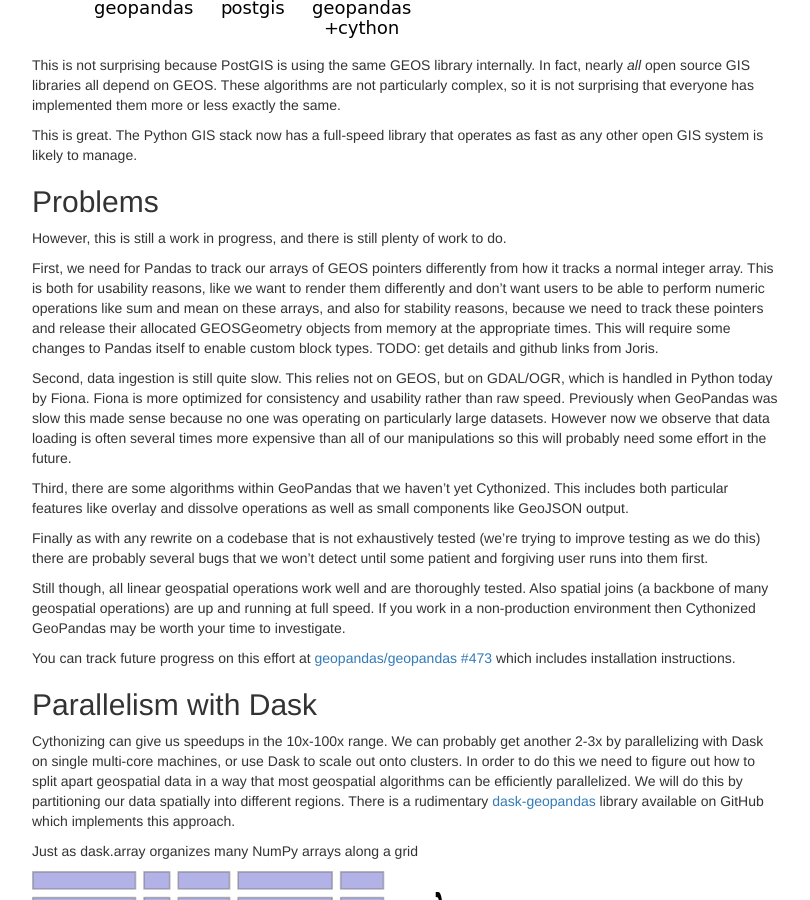
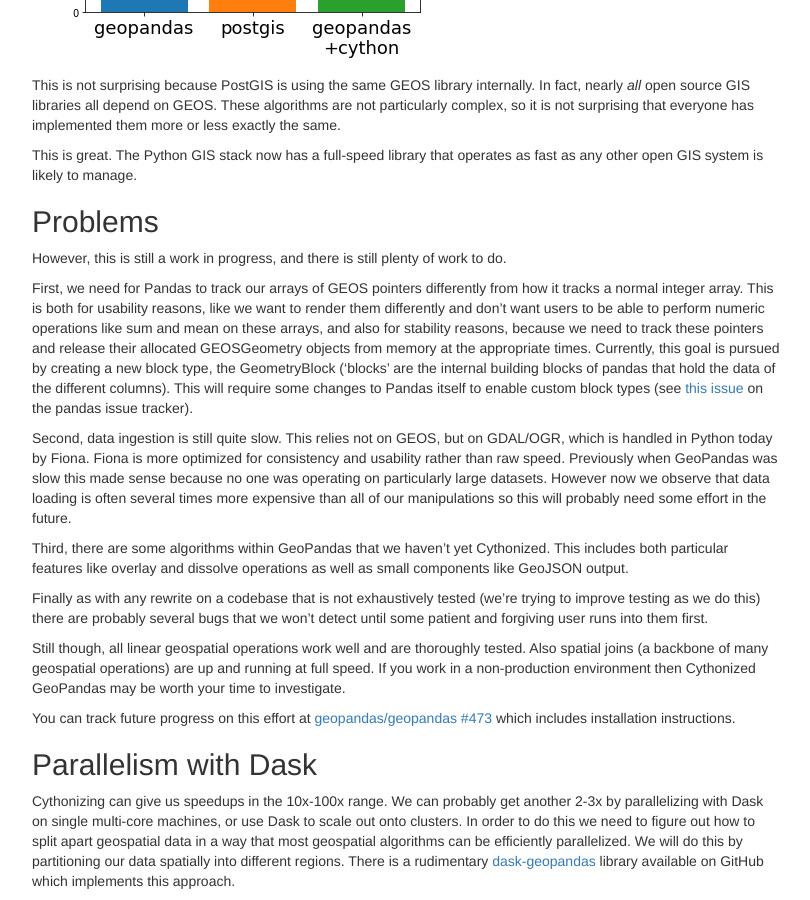
Before and after one commit to besyskymnbk/blog, a Jekyll site: the page built from _posts/work/2017-09-09-accelerating-geopandas-1.md, in a window 1280 px wide and 900 px high, scrolled down 4567 px. Shown: the whole window, without its empty margins (233-1043 px from the left). Built offline with Jekyll 4.4.1, drawn with Linux system fonts in a browser that asks for light colours; comment, search, counter and statistics services are not loaded; some of the changed text lies outside the part shown.

Commit message:
some small updates (#20)

```diff
--- a/_posts/work/2017-09-09-accelerating-geopandas-1.md
+++ b/_posts/work/2017-09-09-accelerating-geopandas-1.md
@@ -164,7 +164,7 @@ This is inefficient for two reasons:
 
 In Joris's recent [EuroSciPy talk](https://www.youtube.com/watch?v=bWsA2R707BM)
 he compares performance to [PostGIS](http://postgis.net/), the standard
-geospatial plugin for the popular PostgreSQL database.  He finds that while
+geospatial plugin for the popular PostgreSQL database ([original notebook](https://github.com/jorisvandenbossche/talks/blob/master/2017_EuroScipy_geopandas/geopandas_postgis_comparison.ipynb) with the comparison).  He finds that while
 GeoPandas can often be as expressive as PostGIS it is also much slower.  Here
 is his benchmark query against the NYC census data.
 
@@ -271,9 +271,12 @@ how it tracks a normal integer array.  This is both for usability reasons, like
 we want to render them differently and don't want users to be able to perform
 numeric operations like sum and mean on these arrays, and also for stability
 reasons, because we need to track these pointers and release their allocated
-GEOSGeometry objects from memory at the appropriate times.  This will require
-some changes to Pandas itself to enable custom block types.   TODO: get details
-and github links from Joris.
+GEOSGeometry objects from memory at the appropriate times. Currently, this
+goal is pursued by creating a new block type, the GeometryBlock ('blocks' are
+the internal building blocks of pandas that hold the data of the different columns).
+This will require some changes to Pandas itself to enable custom block types
+(see [this issue](https://github.com/pandas-dev/pandas/issues/17144) on the pandas
+issue tracker).
 
 Second, data ingestion is still quite slow.  This relies not on GEOS, but on
 GDAL/OGR, which is handled in Python today by Fiona.  Fiona is more optimized
```
Also changed, not shown: other parts of _posts/work/2017-09-09-accelerating-geopandas-1.md (+1 -1 lines).
